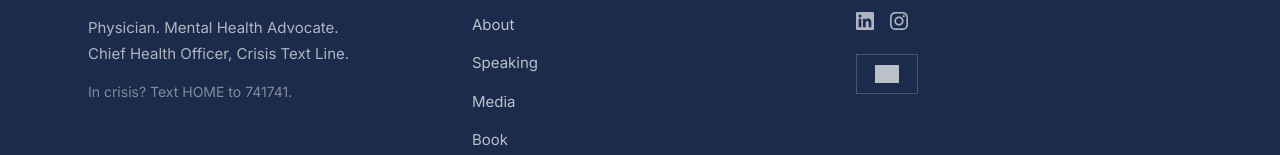
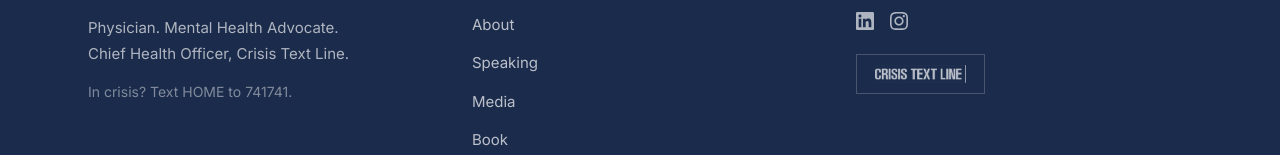
Before and after one commit to jimmieldavis/dr-turner, a Next.js app in the folder website/: page / in a window 1280 px wide. Shown: the part 4634-4789 px from the top of the page. Built offline with nearby package versions, Linux system fonts and the light colour scheme; grey boxes are pictures that could not be loaded; a web font is replaced by a local one.

Commit message:
CTL logo: local file replaces Clearbit URL in Footer
Co-Authored-By: Claude Sonnet 4.6 <noreply@anthropic.com>

```diff
--- a/website/components/Footer.tsx
+++ b/website/components/Footer.tsx
@@ -127,7 +127,7 @@ export default function Footer() {
               >
                 {/* eslint-disable-next-line @next/next/no-img-element */}
                 <img
-                  src="https://logo.clearbit.com/crisistextline.org"
+                  src="/images/logos/crisis-text-line.png"
                   alt="Crisis Text Line"
                   style={{ height: '18px', width: 'auto', filter: 'brightness(0) invert(1)', opacity: 0.7 }}
                 />
```
Also changed, not shown: website/public/images/logos/crisis-text-line.png (added).
